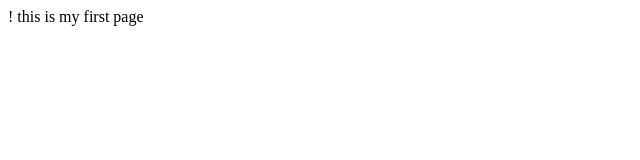
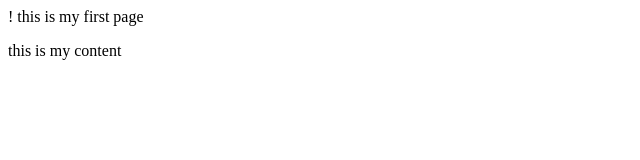
Before and after one commit to barkha84/test, a plain HTML site: page index.html in a window 1280 px wide. Shown: the whole page, without its empty margins (0-640 px from the left). Drawn offline with Linux system fonts and the light colour scheme.

Commit message:
Update index.html

```diff
--- a/index.html
+++ b/index.html
@@ -7,6 +7,7 @@
 </head>
 <body>
     this is my first page
+    <p>this is my content</p>
 
 </body>
 </html>
```
